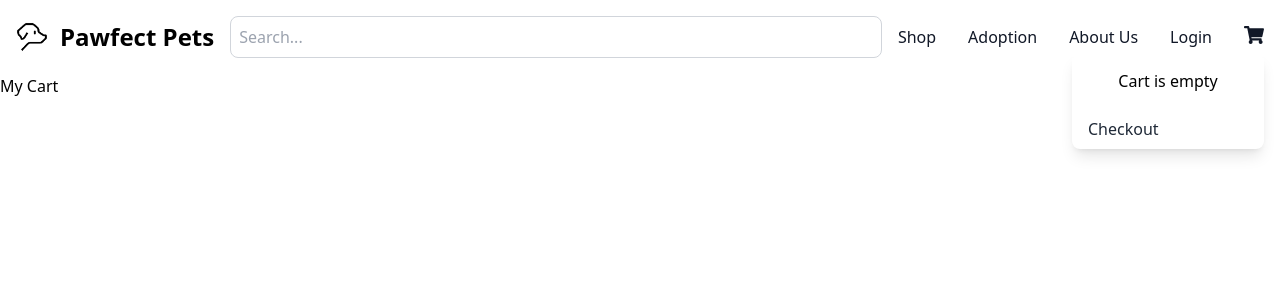
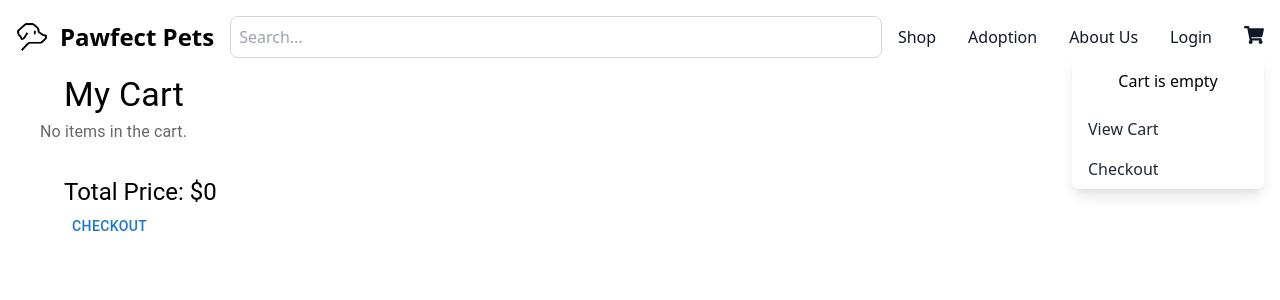
Before and after one commit to diyakhadgi/Pawfect-Pets, a React (Vite) app in the folder frontend/: page /cart in a window 1280 px wide. Both pictures are taken after a click on the button 1254 px from the left and 35 px from the top of the page. Shown: the top 300 px of the page. Built offline with nearby package versions, Linux system fonts and the light colour scheme.

Commit message:
Make Cart Page to show items

```diff
--- a/frontend/src/components/Navbar.jsx
+++ b/frontend/src/components/Navbar.jsx
@@ -147,6 +147,9 @@ const Navbar = () => {
                     ) : (
                       <p className="p-4 text-center dark:text-white">Cart is empty</p>
                     )}
+                    <Link to="/cart" className="block px-4 py-2 text-gray-800 hover:bg-gray-100 dark:text-white dark:hover:bg-gray-700">
+                      View Cart
+                    </Link>
                     <Link to="/checkout" className="block px-4 py-2 text-gray-800 hover:bg-gray-100 dark:text-white dark:hover:bg-gray-700">
                       Checkout
                     </Link>
--- a/frontend/src/pages/MyCart.jsx
+++ b/frontend/src/pages/MyCart.jsx
@@ -1,11 +1,116 @@
+import axios from 'axios';
+import Navbar from '../components/Navbar';
+import { useQuery, useQueryClient } from '@tanstack/react-query';
+import { Box, Button, Card, CardContent, CardMedia, CircularProgress, Container, Grid, Typography } from '@mui/material';
+import { Link } from 'react-router-dom';
 
-import Navbar from '../components/Navbar'
+const fetchCart = async () => {
+  const authToken = localStorage.getItem("accessToken");
+
+  if (!authToken) {
+    console.error("No auth token found");
+    return { items: [], totalPrice: 0 };
+  }
+
+  try {
+    const response = await axios.get("http://localhost:8000/cart/getcart", {
+      headers: {
+        Authorization: `Bearer ${authToken}`,
+      },
+    });
+    console.log("API Response Data:", response.data);
+    return response.data.cart || { items: [], totalPrice: 0 };
+  } catch (error) {
+    console.error("Error fetching cart data:", error);
+    return { items: [], totalPrice: 0 }; // Return fallback on error
+  }
+};
 
 export default function MyCart() {
+  const queryClient = useQueryClient();
+  const { isLoading, error, data: cart } = useQuery({
+    queryKey: ["cart"],
+    queryFn: fetchCart,
+    retry: false, // Avoid repeated retries for debugging purposes
+  });
+
+  if (isLoading) {
+    return (
+      <>
+        <Navbar />
+        <Box display="flex" justifyContent="center" alignItems="center" minHeight="100vh">
+          <CircularProgress />
+        </Box>
+      </>
+    );
+  }
+
+  if (error) {
+    return (
+      <>
+        <Navbar />
+        <Box display="flex" flexDirection="column" alignItems="center" mt={4}>
+          <Typography variant="h6" color="error">
+            Error: {error.message}
+          </Typography>
+          <Button
+            variant="outlined"
+            color="error"
+            onClick={() => queryClient.invalidateQueries(["cart"])}
+            sx={{ mt: 2 }}
+          >
+            Retry
+          </Button>
+        </Box>
+      </>
+    );
+  }
+
   return (
     <>
-    <Navbar/>
-      My Cart
+      <Navbar />
+      <Container>
+        <Typography variant="h4" gutterBottom>
+          My Cart
+        </Typography>
+        <Grid container spacing={3}>
+          {cart?.items?.length > 0 ? (
+            cart.items.map((item) => (
+              <Grid item xs={12} sm={6} md={4} key={item.productId}>
+                <Card>
+                  <Link to={`/productdetails/${item.productId}`}>
+                    <CardMedia
+                      component="img"
+                      height="200"
+                      image={item.imageUrl ? `http://localhost:8000${item.imageUrl[0]}` : "/placeholder.jpg"}
+                      alt={item.itemName}
+                    />
+                  </Link>
+                  <CardContent>
+                    <Typography variant="h6">{item.itemName}</Typography>
+                    <Typography variant="body2" color="text.secondary">
+                      Price: ${item.itemPrice}
+                    </Typography>
+                    <Typography variant="body2" color="text.secondary">
+                      Quantity: {item.quantity}
+                    </Typography>
+                  </CardContent>
+                </Card>
+              </Grid>
+            ))
+          ) : (
+            <Typography variant="body1" color="text.secondary" mt={2}>
+              No items in the cart.
+            </Typography>
+          )}
+        </Grid>
+        <Typography variant="h5" mt={4}>
+          Total Price: ${cart?.totalPrice ?? 0}
+        </Typography>
+      </Container>
+      <Container>
+        <Button>Checkout</Button>
+      </Container>
     </>
-  )
+  );
 }
```
Also changed, not shown: 2 other files (tests, documents, lock files or other folders).
